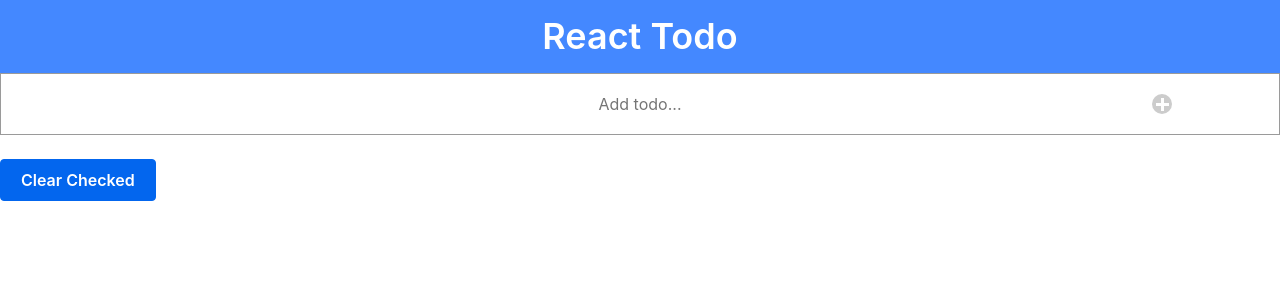
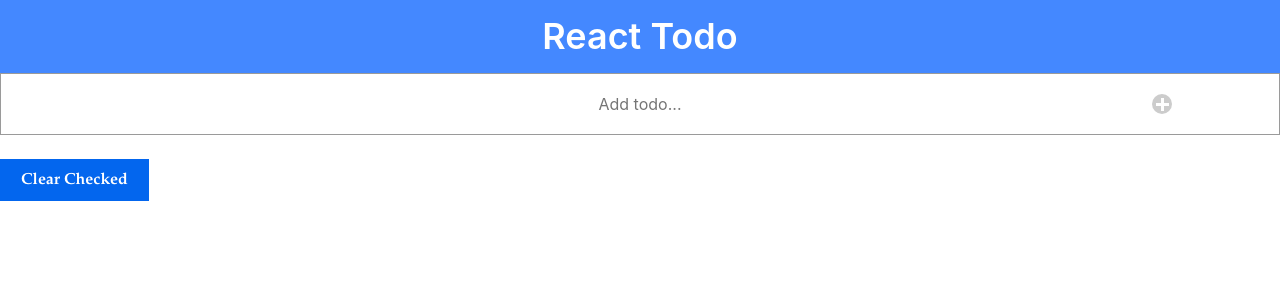
Before and after one commit to lyndonpanton/react-todo, a React (Create React App) app: page / in a window 1280 px wide. Shown: the top 300 px of the page. Built offline with nearby package versions, Linux system fonts and the light colour scheme.

Commit message:
changed font family, removed border radius

```diff
--- a/src/Button.js
+++ b/src/Button.js
@@ -2,9 +2,13 @@ import React from "react";
 
 const Button = (props) => {
 	const type = props.type;
+	const styles = {
+		borderRadius: "0",
+		fontFamily: "Palatino, Palatino Linotype, Palatino LT STD, Book Antiqua, Georgia, serif"
+	};
 
 	return (
-		<button onClick={(event) => props.clearChecked(event)}>{type}</button>
+		<button style={styles} onClick={(event) => props.clearChecked(event)}>{type}</button>
 	);
 }
 
```
